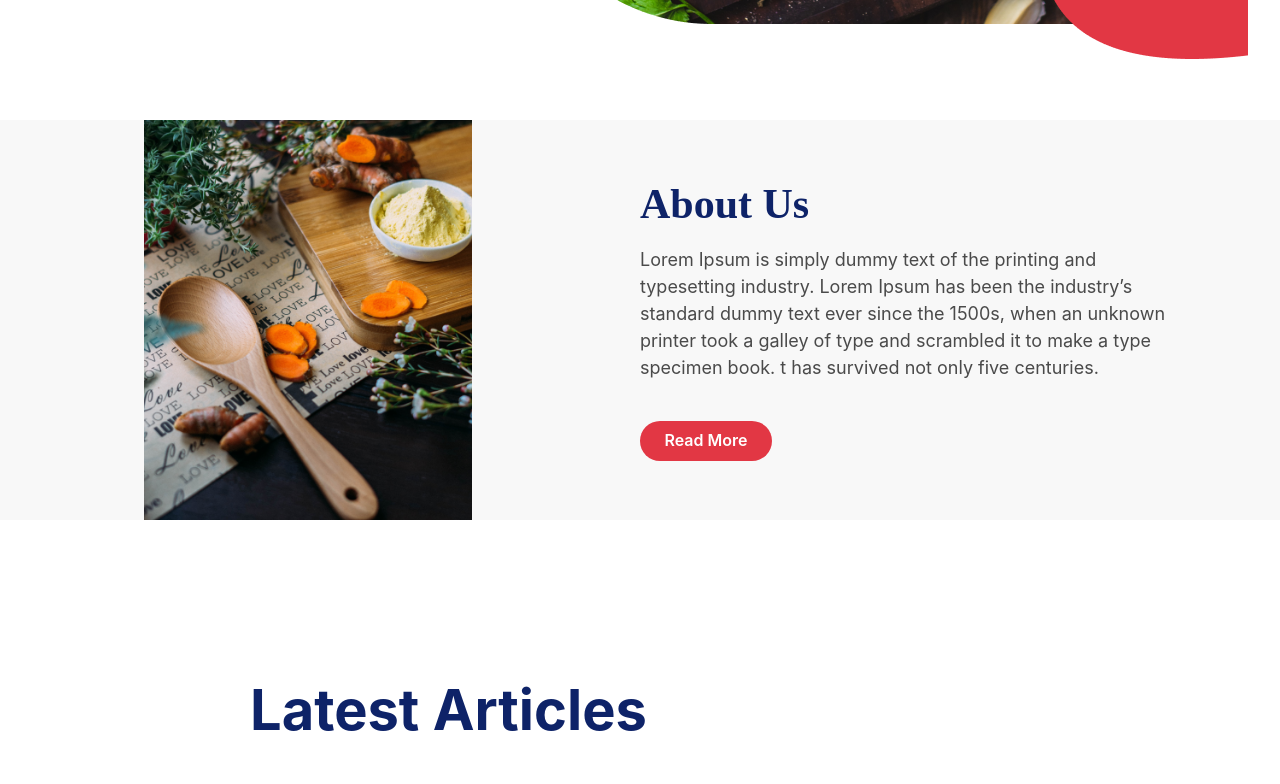
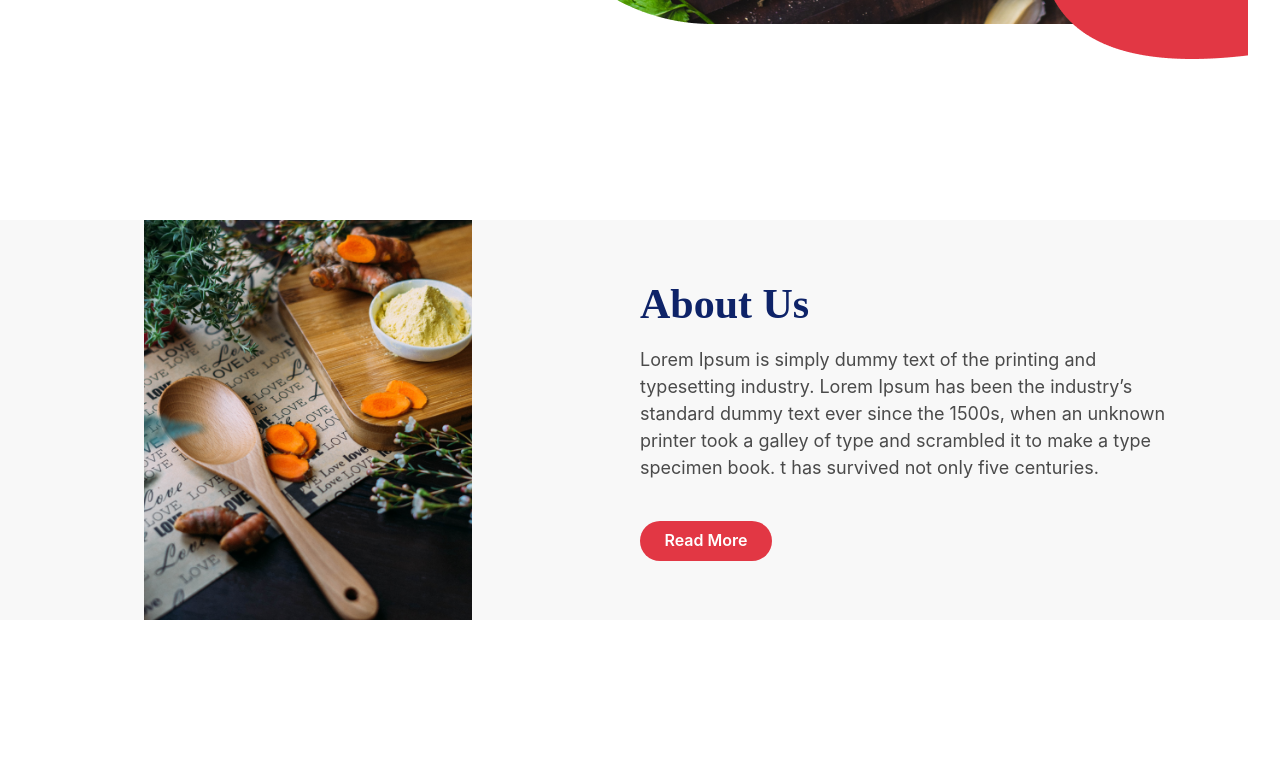
Before and after one commit to sadiqueiqbal0786/my-figma-task, a Next.js app: page / in a window 1280 px wide. Shown: the part 780-1564 px from the top of the page. Built offline with nearby package versions, Linux system fonts and the light colour scheme.

Commit message:
drop down issue fixed

```diff
--- a/src/app/page.tsx
+++ b/src/app/page.tsx
@@ -13,7 +13,7 @@ export default function Home() {
       <Header />
 
       {/* AboutUs with margin-top */}
-      <Box mt={{ base: 100, md: 100 }}>
+      <Box mt={{ base: 100, md: 200 }}>
 
         <AboutUs />
 
```
